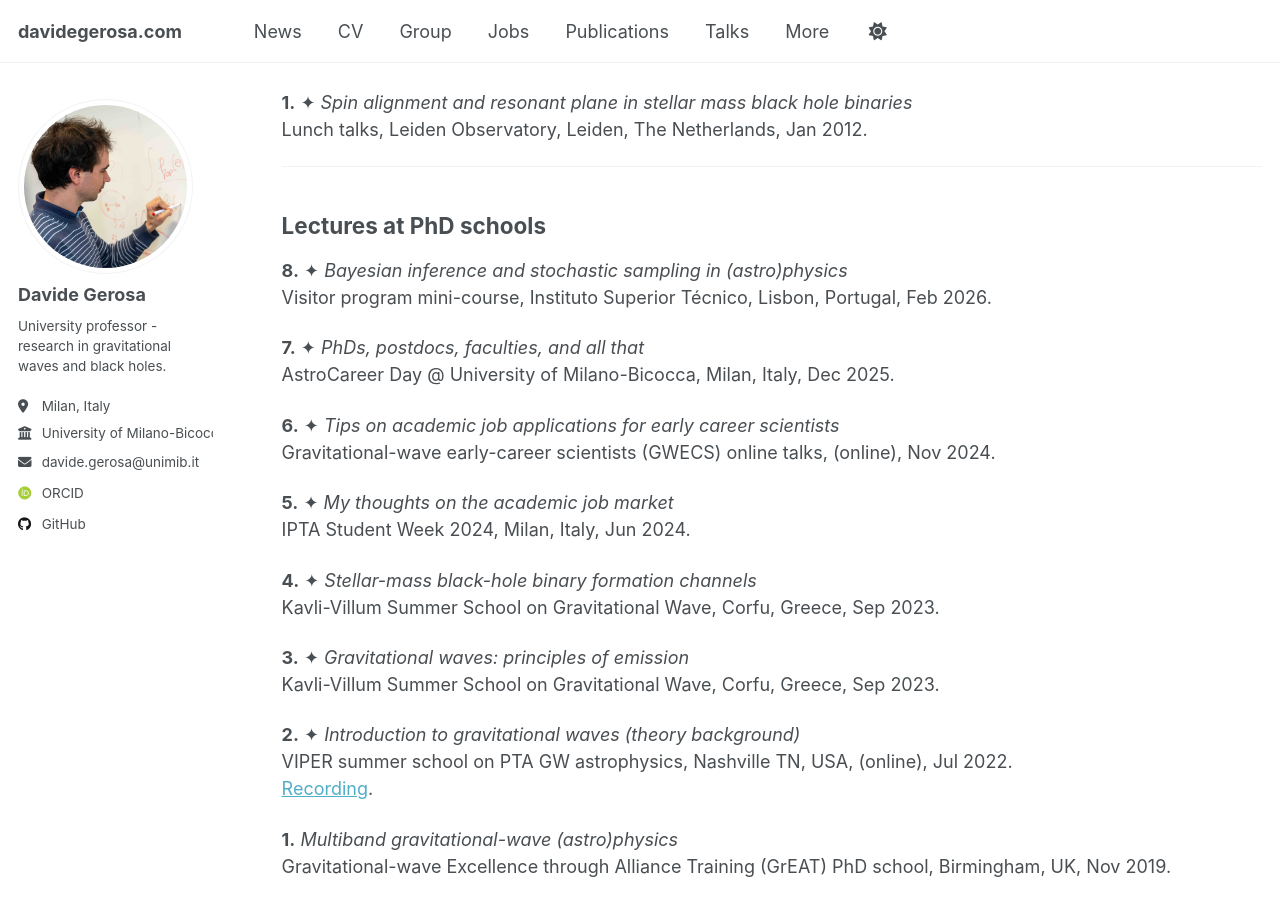
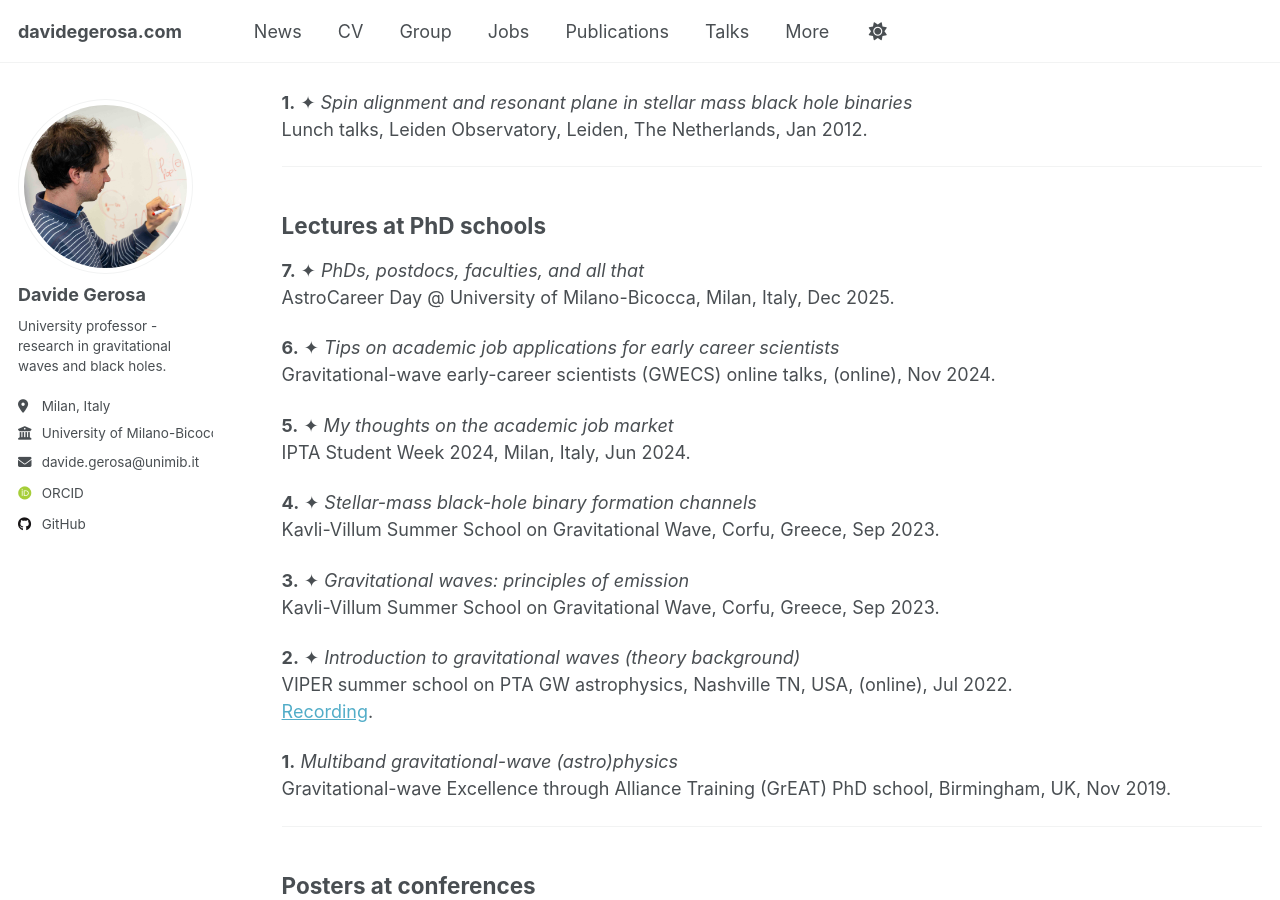
Before and after one commit to dgerosa/website, a Jekyll site: the page built from _pages/talks.md, in a window 1280 px wide and 900 px high, scrolled down 11462 px. Built offline with Jekyll 4.4.1, drawn with Linux system fonts in a browser that asks for light colours; some web fonts are replaced; some of the changed text lies outside the part shown.

Commit message:
Website update from workflow

```diff
--- a/_pages/_talks.md
+++ b/_pages/_talks.md
@@ -3,7 +3,7 @@ Invited talks marked with ✦.
 ## Summary
 **84** (**35**✦) [Talks at conferences](#talks-at-conferences) \
 **47** (**47**✦) [Talks at department seminars](#talks-at-department-seminars) \
-**8** (**7**✦) [Lectures at PhD schools](#lectures-at-phd-schools) \
+**7** (**6**✦) [Lectures at PhD schools](#lectures-at-phd-schools) \
 **8** (**4**✦) [Posters at conferences](#posters-at-conferences) \
 **18** (**18**✦) [Outreach talks](#outreach-talks)
 
@@ -434,9 +434,6 @@ Lunch talks, Leiden Observatory, Leiden, The Netherlands, Jan 2012.
 
 ## Lectures at PhD schools
 
-**8.** ✦ *Bayesian inference and stochastic sampling in (astro)physics*  \\
-Visitor program mini-course, Instituto Superior Técnico, Lisbon, Portugal, Feb 2026.
-
 **7.** ✦ *PhDs, postdocs, faculties, and all that*  \\
 AstroCareer Day @ University of Milano-Bicocca, Milan, Italy, Dec 2025.
 
```
Also changed, not shown: other parts of _pages/_talks.md (+1 -1 lines), _pages/_citations.md (+1 -1 lines), _pages/_group.md (+1 -1 lines), _pages/_publications.md (+1 -1 lines).
